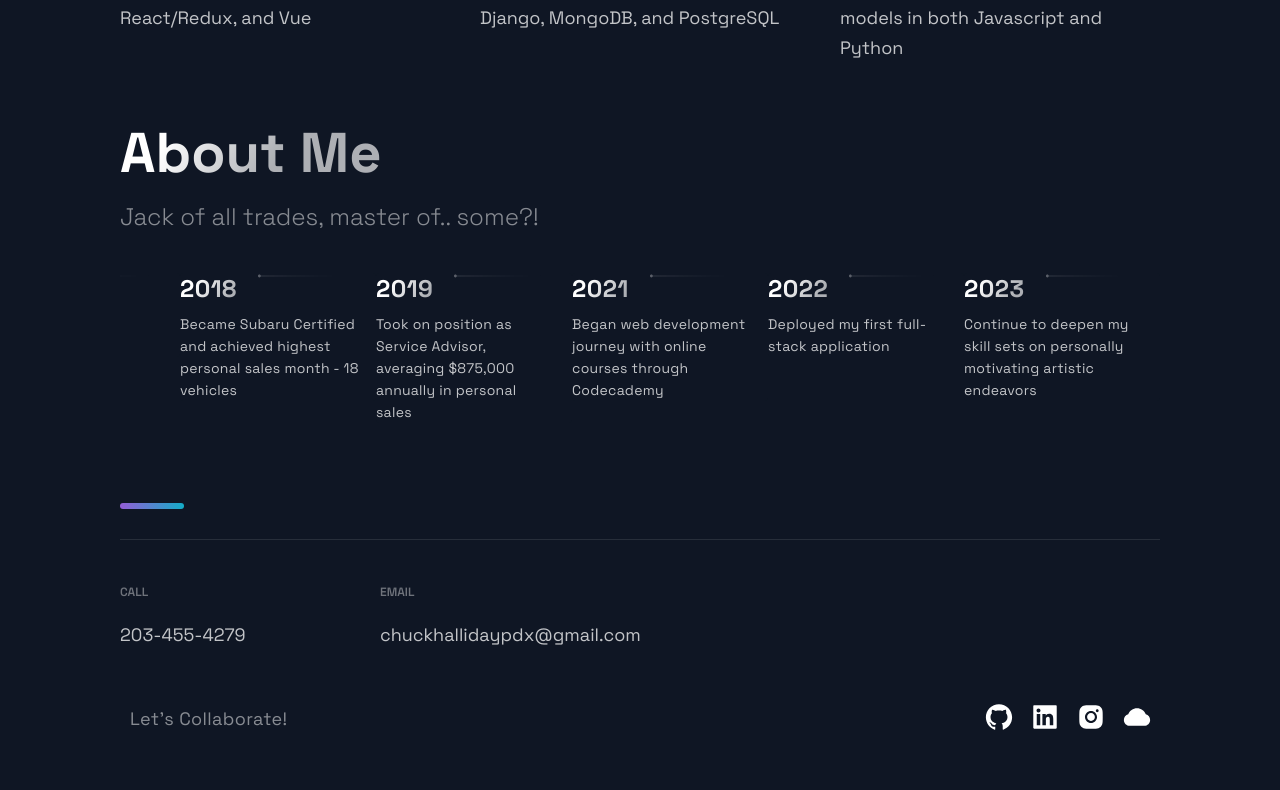
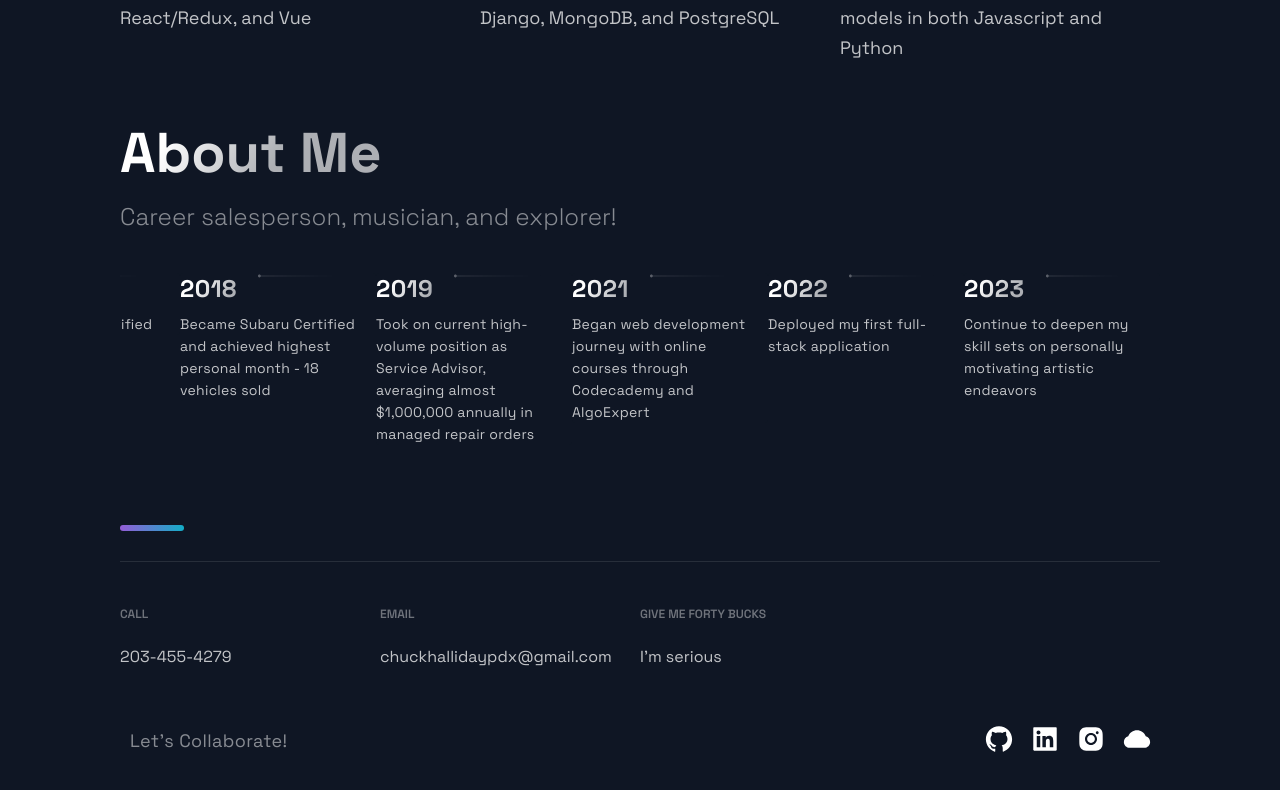
Before and after one commit to chuckhalliday/Personal-Portfolio, a Next.js app: page / in a window 1280 px wide. Shown: the part 2540-3330 px from the top of the page. Built offline with nearby package versions, Linux system fonts and the light colour scheme.

Commit message:
Content refresh

```diff
--- a/src/components/Footer/Footer.js
+++ b/src/components/Footer/Footer.js
@@ -14,7 +14,11 @@ const Footer = () => {
         </LinkColumn>
         <LinkColumn>
           <LinkTitle>Email</LinkTitle>
-          <LinkItem href="mailto:chuckhallidaypdx@gmail.com">chuckhallidaypdx@gmail.com</LinkItem>
+          <LinkItem id="email" href="mailto:chuckhallidaypdx@gmail.com">chuckhallidaypdx@gmail.com</LinkItem>
+        </LinkColumn>
+        <LinkColumn>
+          <LinkTitle>Give Me Forty Bucks</LinkTitle>
+          <LinkItem href="https://givemefortybucks.com">I'm serious</LinkItem>
         </LinkColumn>
       </LinkList>
       <SocialIconsContainer>
--- a/src/components/Footer/FooterStyles.js
+++ b/src/components/Footer/FooterStyles.js
@@ -15,10 +15,11 @@ export const FooterWrapper = styled.section`
 `
 
 export const LinkItem = styled.a`
-	font-size: 18px;
+	font-size: 16px;
 	line-height: 30px;
 	color: rgba(255, 255, 255, 0.75);
 	margin-bottom: 16px;
+	margin-right: 16px;
 	transition: .3s ease;
 	position: relative;
 	left: 0;
@@ -29,7 +30,7 @@ export const LinkItem = styled.a`
 	}
 
 	@media ${props => props.theme.breakpoints.md} {
-		font-size: 16px;
+		font-size: 12px;
 		line-height: 28px;
 		display: flex;
 	}
--- a/src/components/TimeLine/TimeLine.js
+++ b/src/components/TimeLine/TimeLine.js
@@ -5,7 +5,7 @@ import { Section, SectionDivider, SectionText, SectionTitle } from '../../styles
 import { TimeLineData } from '../../constants/constants';
 
 const TOTAL_CAROUSEL_COUNT = TimeLineData.length;
-const INITIAL_ACTIVE_ITEM = 10
+const INITIAL_ACTIVE_ITEM = 11
 
 const Timeline = () => {
   const [activeItem, setActiveItem] = useState(INITIAL_ACTIVE_ITEM);
@@ -48,7 +48,7 @@ const Timeline = () => {
     <Section id="about">
       <SectionTitle>About Me</SectionTitle>
       <SectionText>
-      Jack of all trades, master of.. some?!
+      Career salesperson, musician, and explorer!
       </SectionText>
       <CarouselContainer ref={carouselRef} onScroll={handleScroll}>
         <>
--- a/src/components/TimeLine/TimeLineStyles.js
+++ b/src/components/TimeLine/TimeLineStyles.js
@@ -139,7 +139,7 @@ export const CarouselButton = styled.button`
   cursor: pointer;
   opacity: ${(props) => props.active === props.index ? `1` : `.33`};
   transform: ${(props) => props.active === props.index ? `scale(1.6)` : `scale(1)`};
-
+  width: 100%;
   &:focus {
     outline: none;
   }
--- a/src/constants/constants.js
+++ b/src/constants/constants.js
@@ -19,7 +19,7 @@ export const projects = [
   },
   {
     title: 'Taylor Winfrey',
-    description: "The most powerful three man supergroup to not be sued... yet",
+    description: "The most powerful three man supergroup to not even be sued... yet",
     image: '/images/TW.gif',
     tags: ['PostgreSQL', 'Express', 'React', 'Node'],
     code: 'https://github.com/chuckhalliday/TaylorWinfrey',
@@ -51,12 +51,13 @@ export const TimeLineData = [
   { year: 2008, text: 'Attended University of Montana for Audio Engineering and Music Composition', },
   { year: 2010, text: 'Traveled extensively, eventually hitting all 50 states and most of Canada', },
   { year: 2011, text: 'Moved to Anchorage, Alaska', },
-  { year: 2012, text: 'Learned to sell and promoted to management at Kirby Company - traveling as far as Kodiak island', },
+  { year: 2012, text: 'Learned to sell and earned promotion to management at Kirby', },
   { year: 2014, text: 'Learned B2B sales at Fastenal', },
   { year: 2016, text: 'Moved to Portland, Oregon', },
-  { year: 2018, text: 'Became Subaru Certified and achieved highest personal sales month - 18 vehicles', },
-  { year: 2019, text: 'Took on position as Service Advisor, averaging $875,000 annually in personal sales', },
-  { year: 2021, text: 'Began web development journey with online courses through Codecademy', },
+  { year: 2018, text: 'Became Chevy Certified', },
+  { year: 2018, text: 'Became Subaru Certified and achieved highest personal month - 18 vehicles sold', },
+  { year: 2019, text: 'Took on current high-volume position as Service Advisor, averaging almost $1,000,000 annually in managed repair orders', },
+  { year: 2021, text: 'Began web development journey with online courses through Codecademy and AlgoExpert', },
   { year: 2022, text: 'Deployed my first full-stack application', },
   { year: 2023, text: 'Continue to deepen my skill sets on personally motivating artistic endeavors', },
 ];
```
